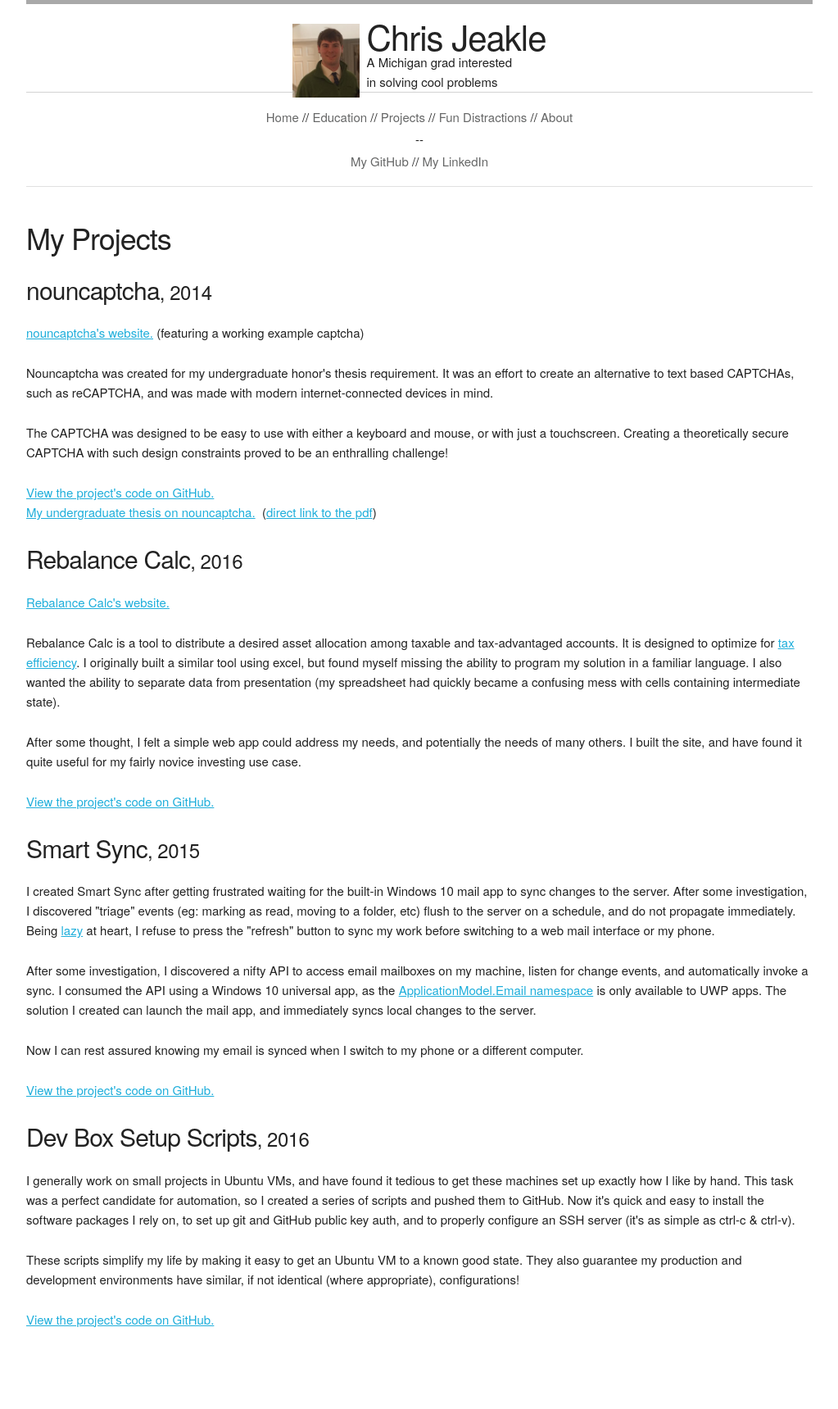
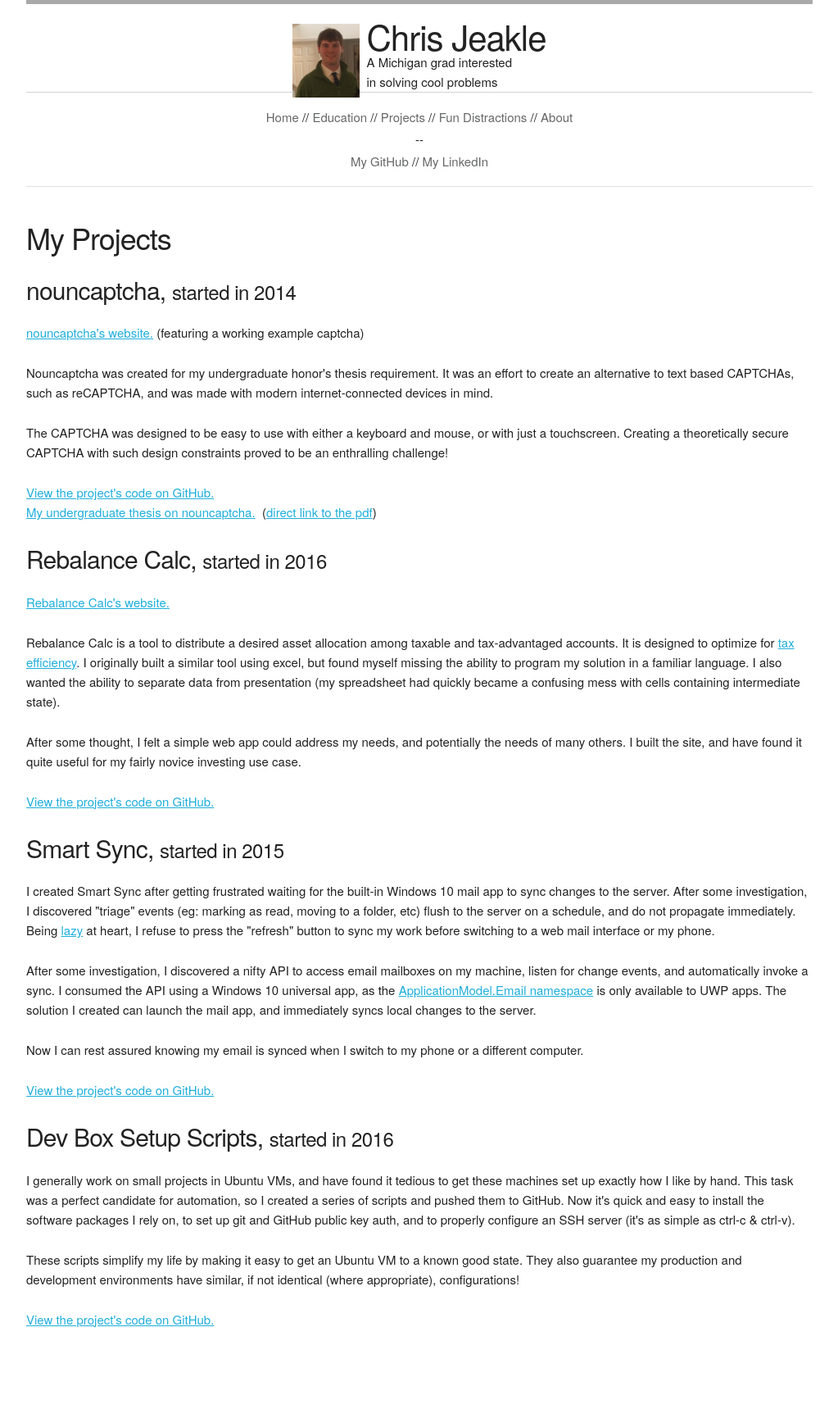
Before and after one commit to cjjeakle/cjjeakle.github.io, a Jekyll site: the page built from projects/index.html, in a window 1280 px wide. Shown: the whole page at 82% size, without its empty margins (128-1151 px from the left). Built offline with Jekyll 4.4.1, drawn with Linux system fonts in a browser that asks for light colours; nearby versions of some CDN libraries.

Commit message:
Noted project dates are start dates, as they are ongoing.

```diff
--- a/projects/index.html
+++ b/projects/index.html
@@ -6,7 +6,7 @@ layout: default
 <div>
   <h3>My Projects</h3>
     <div class="row">
-      <div class="row inline-header"><h4>nouncaptcha</h4><h5>2014</h5></div>
+      <div class="row inline-header"><h4>nouncaptcha</h4><h5>started in 2014</h5></div>
 
       <p>
         <span><a href="http://www.nouncaptcha.com">nouncaptcha's website.</a></span> <span>(featuring a working example captcha)</span>
@@ -30,7 +30,7 @@ layout: default
     </div>
 
     <div class="row">
-      <div class="row inline-header"><h4>Rebalance Calc</h4><h5>2016</h5></div>
+      <div class="row inline-header"><h4>Rebalance Calc</h4><h5>started in 2016</h5></div>
 
       <p>
         <a href="http://www.rebalancecalc.com">Rebalance Calc's website.</a>
@@ -53,7 +53,7 @@ layout: default
     </div>
 
     <div class="row">
-      <div class="row inline-header"><h4>Smart Sync</h4><h5>2015</h5></div>
+      <div class="row inline-header"><h4>Smart Sync</h4><h5>started in 2015</h5></div>
 
       <p>
         I created Smart Sync after getting frustrated waiting for the built-in Windows 10 mail app to sync changes to the server.
@@ -76,7 +76,7 @@ layout: default
     </div>
 
     <div class="row">
-      <div class="row inline-header"><h4>Dev Box Setup Scripts</h4><h5>2016</h5></div>
+      <div class="row inline-header"><h4>Dev Box Setup Scripts</h4><h5>started in 2016</h5></div>
 
       <p>
         I generally work on small projects in Ubuntu VMs, and have found it tedious to get these machines set up exactly how I like by hand.
--- a/static/css/main.css
+++ b/static/css/main.css
@@ -22,8 +22,8 @@ br {
     display: inline-block;
 }
 
-.inline-header h5:before {
-    content:", ";
+.inline-header h4:after {
+    content:",\00a0";
 }
 
 .min-width {
```
